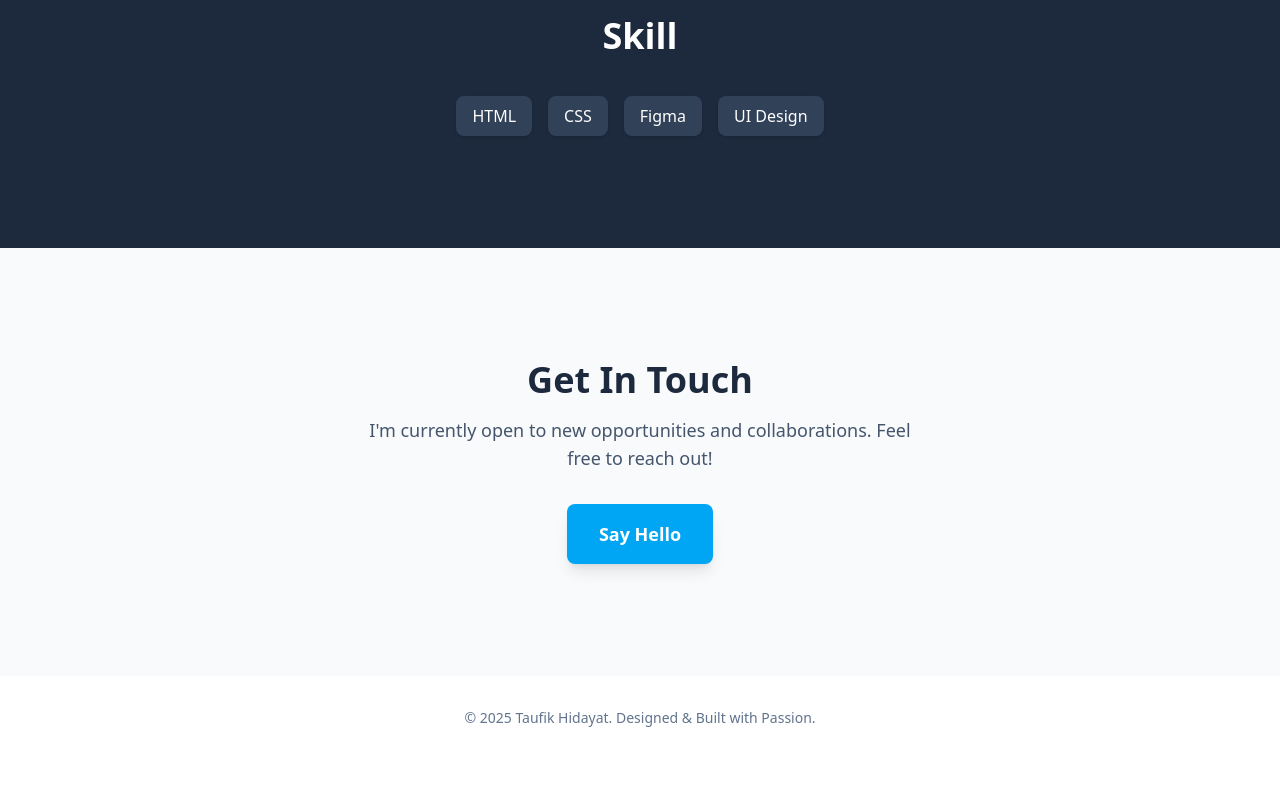
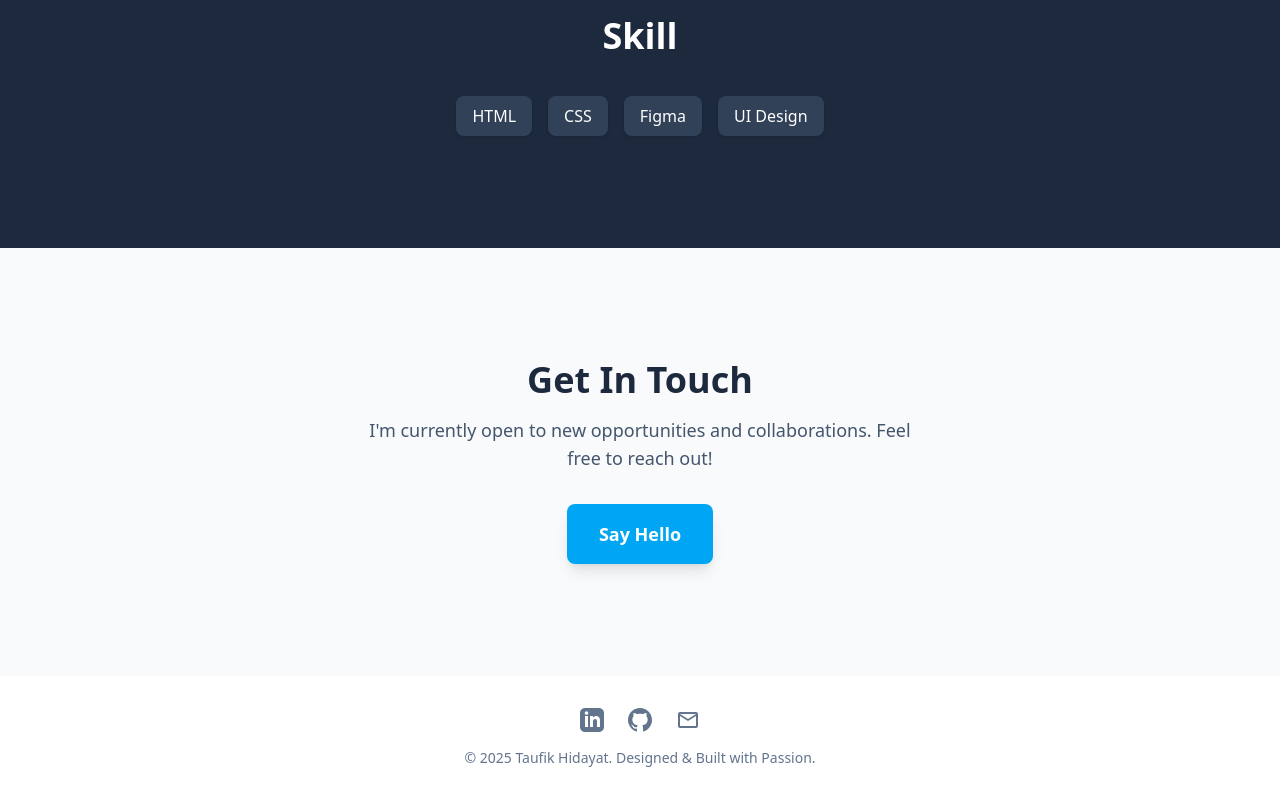
Before and after one commit to fikshii/Fiks-PortFolio, a Next.js app: page / in a window 1280 px wide. Shown: the part 3870-4670 px from the top of the page. Before the commit the page ends 4630 px from the top, so only its background shows below. Built offline with nearby package versions, Linux system fonts and the light colour scheme.

Commit message:
Fix: Icon

```diff
--- a/app/page.tsx
+++ b/app/page.tsx
@@ -666,6 +666,9 @@ const ContactSection = () => (
 const Footer = () => (
   <footer className="bg-white py-8 px-6">
     <div className="max-w-7xl mx-auto text-center text-slate-500">
+      <div className="flex justify-center gap-6 mb-4">
+        {socialLinks.map(link => <SocialIcon key={link.href} {...link} />)}
+      </div>
       <p className="text-sm">&copy; {new Date().getFullYear()} {uiTexts.footer.copyright}</p>
     </div>
   </footer>
```
